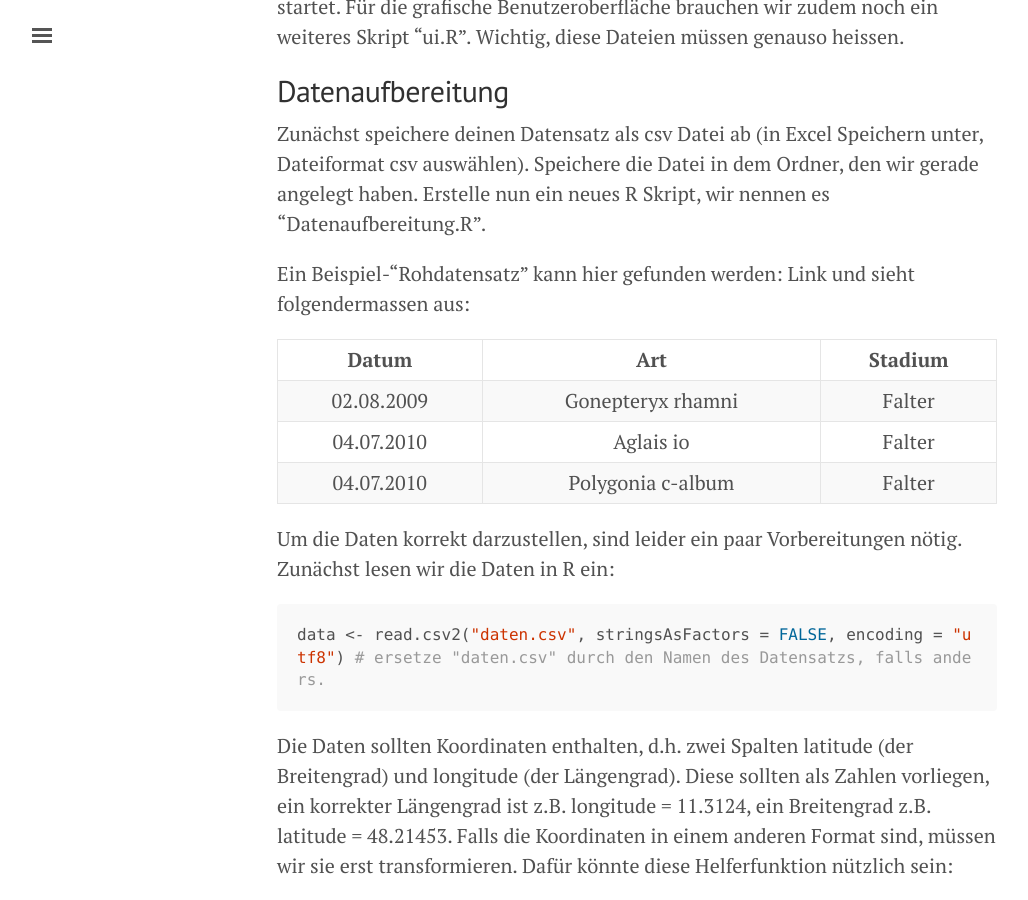
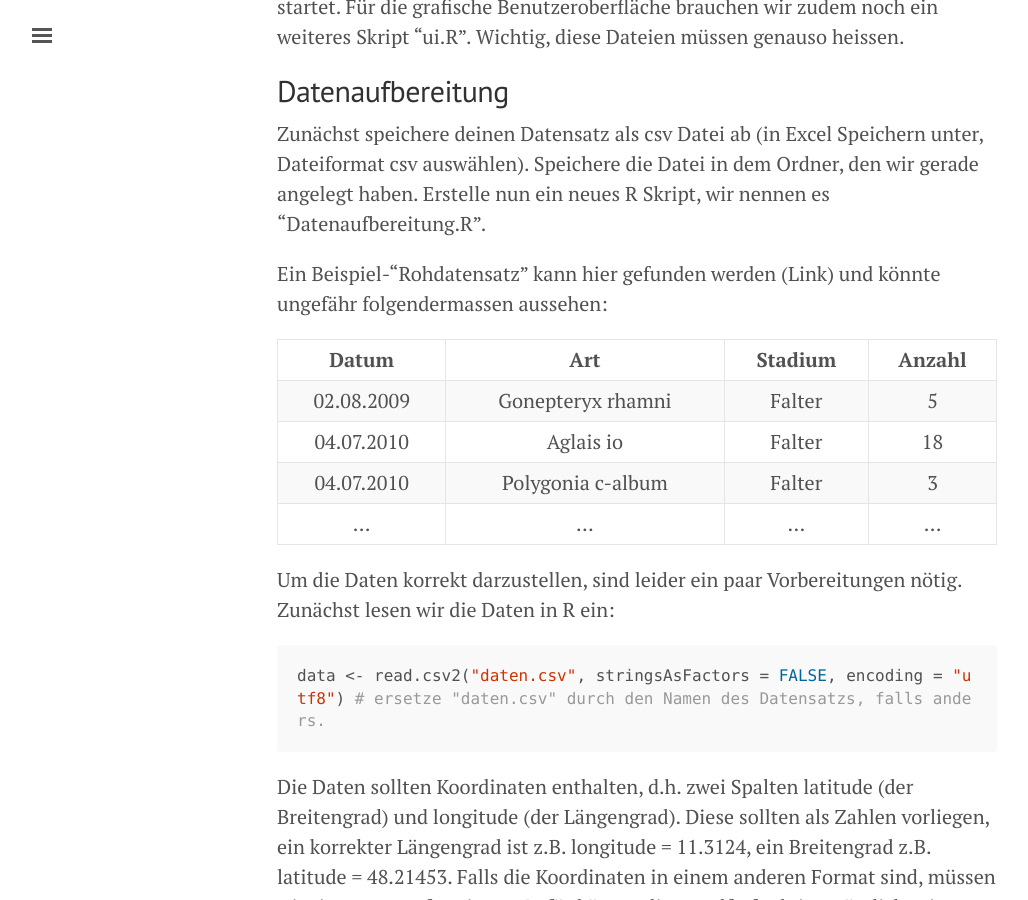
Before and after one commit to markdumke/Blog, a Jekyll site: the page built from _posts/2017-02-08-beobachtungen-visualisieren.md, in a window 1280 px wide and 900 px high, scrolled down 628 px. Shown: the whole window, without its empty margins (3-1031 px from the left). Built offline with Jekyll 4.4.1, drawn with Linux system fonts in a browser that asks for light colours; comment, search, counter and statistics services are not loaded.

Commit message:
changed table

```diff
--- a/_posts/2017-02-08-beobachtungen-visualisieren.md
+++ b/_posts/2017-02-08-beobachtungen-visualisieren.md
@@ -23,14 +23,15 @@ Für die grafische Benutzeroberfläche brauchen wir zudem noch ein weiteres Skri
 Zunächst speichere deinen Datensatz als csv Datei ab (in Excel Speichern unter, Dateiformat csv auswählen).
 Speichere die Datei in dem Ordner, den wir gerade angelegt haben. Erstelle nun ein neues R Skript, wir nennen es "Datenaufbereitung.R".
 
-Ein Beispiel-"Rohdatensatz" kann hier gefunden werden: Link
-und sieht folgendermassen aus:
+Ein Beispiel-"Rohdatensatz" kann hier gefunden werden (Link)
+und könnte ungefähr folgendermassen aussehen:
 
-| Datum               | Art                 | Stadium             |
-| :-----------------: | :-----------------: | :-----------------: |
-| 02.08.2009          | Gonepteryx rhamni   | Falter              |
-| 04.07.2010          | Aglais io           | Falter              |
-| 04.07.2010          | Polygonia c-album   | Falter              |
+| Datum      | Art                 | Stadium   | Anzahl |
+| :--------: | :-----------------: | :--------:| :-----:|
+| 02.08.2009 | Gonepteryx rhamni   | Falter    |    5   |
+| 04.07.2010 | Aglais io           | Falter    | 18     |
+| 04.07.2010 | Polygonia c-album   | Falter    | 3      |
+| ...        | ...                 | ...       | ...    |
 
 Um die Daten korrekt darzustellen, sind leider ein paar Vorbereitungen nötig. Zunächst lesen wir die Daten in R ein:
 
```
